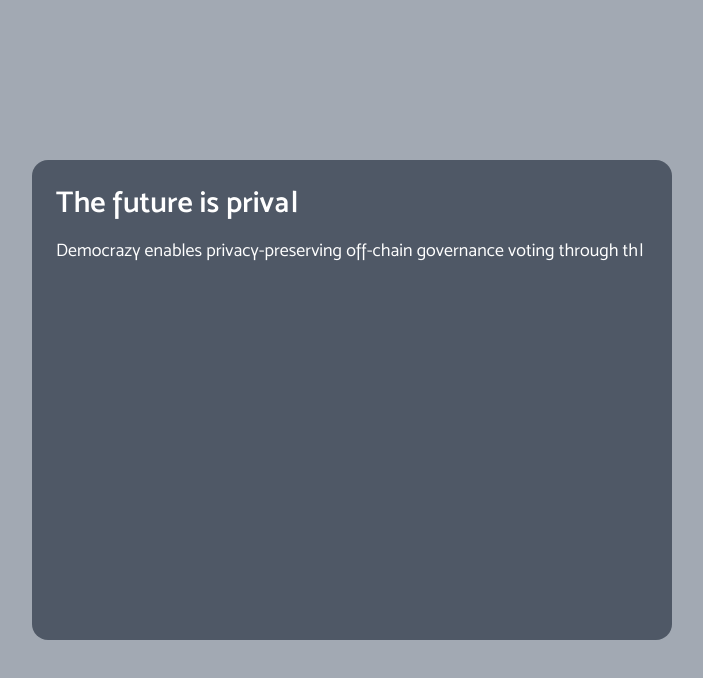
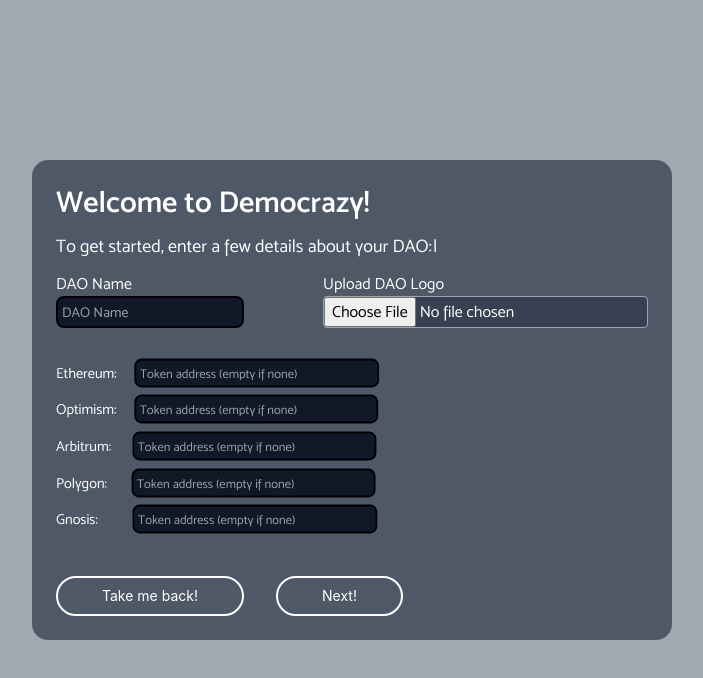
Before and after one commit to democrazy-eth-amsterdam/fe, a Next.js app: page /components/CreateDao in a window 1280 px wide. Shown: the top 678 px of the page, without its empty margins (288-991 px from the left). Built offline with nearby package versions, Linux system fonts and the light colour scheme.

Commit message:
step two done

```diff
--- a/pages/components/CreateDao/index.tsx
+++ b/pages/components/CreateDao/index.tsx
@@ -24,9 +24,10 @@
 
 // Step 1 => Enter API Key
 // Step 2 => Enter DAO Details
+// Step 3 => Verify DAO Details
 
 const CreateDao = ({ closeHandler }: CreateDaoProps) => {
-    const [step, setStep] = useState<number>(1)
+    const [step, setStep] = useState<number>(2)
     const [daoInputs, setDaoInputs] = useState<DaoInputs>(emptyDaoInputs)
 
     const getCurrentStep = () => {
@@ -48,6 +49,7 @@
                         setTokenMetadata={(metadata: TokenMetadata) =>
                             setDaoInputs({ ...daoInputs, tokenMetadata: metadata })
                         }
+                        setStep={setStep}
                     />
                 )
         }
--- a/pages/components/CreateDao/step-two.tsx
+++ b/pages/components/CreateDao/step-two.tsx
@@ -1,4 +1,6 @@
-import { useRef, useState } from "react"
+import React, { useRef, useState } from "react"
+
+import { daoExists } from "../../../utils/firebase"
 
 import TypewriterComponent from "typewriter-effect"
 
@@ -11,15 +13,136 @@
     setDaoName: (name: string) => void
     setDaoLogo: (logo: string) => void
     setTokenMetadata: (metadata: TokenMetadata) => void
+    setStep: (step: number) => void
 }
 
-const StepTwo = ({ closeHandler, setDaoName, setDaoLogo, setTokenMetadata }: StepTwoProps) => {
+interface AddressError {
+    ethereum: string
+    optimism: string
+    arbitrum: string
+    polygon: string
+    gnosis: string
+}
+
+const emptyAddressError = {
+    ethereum: "",
+    optimism: "",
+    arbitrum: "",
+    polygon: "",
+    gnosis: "",
+}
+
+type Ref = React.MutableRefObject<HTMLInputElement>
+
+const StepTwo = ({ closeHandler, setDaoName, setDaoLogo, setTokenMetadata, setStep }: StepTwoProps) => {
     const [titleTyped, setTitleTyped] = useState<boolean>(false)
     const [showInputs, setShowInputs] = useState<boolean>(false)
     const [daoNameError, setDaoNameError] = useState<string>("")
-    const [inputError, setInputError] = useState<string>("")
+    const [logoError, setLogoError] = useState<string>("")
+    const [addressError, setAddressError] = useState<AddressError>(emptyAddressError)
 
-    const daoNameRef = useRef() as React.MutableRefObject<HTMLInputElement>
+    const daoNameRef = useRef() as Ref
+    const logoRef = useRef() as Ref
+
+    const ethRef = useRef() as Ref
+    const optiRef = useRef() as Ref
+    const arbiRef = useRef() as Ref
+    const polyRef = useRef() as Ref
+    const gnoRef = useRef() as Ref
+
+    const errMap = new Map<Ref, (err: string) => void>()
+
+    errMap.set(ethRef, (err: string) => setAddressError({ ...addressError, ethereum: err }))
+    errMap.set(optiRef, (err: string) => setAddressError({ ...addressError, optimism: err }))
+    errMap.set(arbiRef, (err: string) => setAddressError({ ...addressError, arbitrum: err }))
+    errMap.set(polyRef, (err: string) => setAddressError({ ...addressError, polygon: err }))
+    errMap.set(gnoRef, (err: string) => setAddressError({ ...addressError, gnosis: err }))
+
+    const checkAddress = (ref: Ref): boolean => {
+        if (ref.current.value === "") return true
+        if (ethRef.current.value.substring(0, 2) !== "0x") {
+            errMap.get(ref)!("Address must be a valid hexadecimal starting with 0x")
+            return false
+        }
+        if (ethRef.current.value.length !== 42) {
+            errMap.get(ref)!("Address must be 42 characters long!")
+            return false
+        }
+        if (!/^[0-9a-fA-F]+$/.test(ethRef.current.value.substring(2))) {
+            errMap.get(ref)!("Address must be a valid hexadecimal starting with 0x")
+            ref.current.style.textDecoration = "line-through"
+            return false
+        }
+        return true
+    }
+
+    const validateInfo = () => {
+        const daoName = daoNameRef.current.value
+        const daoIdentifier = daoName.replaceAll(" ", "-").toLowerCase()
+        const files = logoRef.current.files
+
+        if (daoName.length <= 2) {
+            setDaoNameError("DAO Name must be at least 3 characters long.")
+            daoNameRef.current.style.textDecoration = "line-through"
+            return
+        }
+
+        if (!files) {
+            setLogoError("Logo not uploaded")
+            return
+        }
+
+        if (files.length != 1) {
+            setLogoError("Logo not uploaded")
+            return
+        }
+
+        setLogoError("")
+
+        if (
+            !(
+                ethRef.current.value != "" ||
+                optiRef.current.value != "" ||
+                arbiRef.current.value != "" ||
+                polyRef.current.value != "" ||
+                gnoRef.current.value != ""
+            )
+        ) {
+            setAddressError({ ...addressError, ethereum: "You must enter a token address on at least one chain." })
+            return
+        }
+
+        const allValid =
+            checkAddress(ethRef) &&
+            checkAddress(optiRef) &&
+            checkAddress(arbiRef) &&
+            checkAddress(polyRef) &&
+            checkAddress(gnoRef)
+
+        if (!allValid) return
+
+        daoExists(daoIdentifier).then(exists => {
+            if (exists) {
+                setDaoNameError("A DAO with a similar name exists already.")
+                return
+            }
+            const reader = new FileReader()
+            reader.onload = event => {
+                setDaoName(daoNameRef.current.value)
+                setDaoLogo(event.target?.result as string)
+                setTokenMetadata({
+                    ethereum: ethRef.current.value,
+                    optimism: optiRef.current.value,
+                    arbitrum: arbiRef.current.value,
+                    polygon: polyRef.current.value,
+                    gnosis: gnoRef.current.value,
+                })
+                setShowInputs(false)
+                setStep(3)
+            }
+            reader.readAsDataURL(files[0])
+        })
+    }
 
     return (
         <div className="flex flex-col h-full w-full space-y-3">
@@ -51,9 +174,9 @@
                 />
             </p>
             {showInputs ? (
-                <div className="flex flex-col space-y-6 h-full w-full">
-                    <div className="flex space-x-4">
-                        <div className="flex w-full flex-col">
+                <div className="flex flex-col space-y-6 h-full w-full justify-evenly">
+                    <div className="flex space-x-4 justify-evenly">
+                        <div className="flex w-full flex-col justify-evenly">
                             <label>DAO Name</label>
                             <input
                                 type="text"
@@ -61,37 +184,128 @@
                                 className="rounded-lg bg-gray-900 border-2 border-black w-3/4 p-1 text-sm"
                                 maxLength={32}
                                 ref={daoNameRef}
+                                onInput={() => {
+                                    setDaoNameError("")
+                                    daoNameRef.current.style.textDecoration = "none"
+                                }}
                             />
                             <p className="text-red-200 text-sm">{daoNameError}</p>
                         </div>
-                        <div className="flex w-full flex-col">
+                        <div className="flex w-full flex-col justify-evenly">
                             <label>Upload DAO Logo</label>
                             <input
                                 type="file"
                                 className="block rounded bg-clip-padding focus:outline-none border-gray-400 bg-gray-700 border-[1px]"
                                 accept="image/*"
+                                ref={logoRef}
                             />
-                            <p className="text-red-200 text-sm">{inputError}</p>
+                            <p className="text-red-200 text-sm">{logoError}</p>
                         </div>
                     </div>
-                    <div className="flex flex-col h-full">
+                    <div className="flex flex-col h-full justify-evenly">
                         <div className="flex scale-90 origin-left">
                             <div className="flex flex-row space-x-4 w-11/12">
-                                <label className="flex items-center">Ethereum:</label>
+                                <label className="flex items-center">Ethereum:{"\u00A0"}</label>
                                 <input
                                     type="text"
                                     placeholder="Token address (empty if none)"
                                     className="rounded-lg bg-gray-900 border-2 border-black w-1/2 p-1 text-sm"
                                     maxLength={42}
-                                    ref={daoNameRef}
+                                    ref={ethRef}
+                                    onInput={() => {
+                                        errMap.get(ethRef)!("")
+                                        ethRef.current.style.textDecoration = "none"
+                                    }}
                                 />
-                                <p className="flex items-center text-red-200 text-sm">{daoNameError}</p>
+                                <p className="flex items-center text-red-200 text-sm">{addressError.ethereum}</p>
+                            </div>
+                        </div>
+                        <div className="flex scale-90 origin-left">
+                            <div className="flex flex-row space-x-4 w-11/12">
+                                <label className="flex items-center">Optimism:{"\u00A0"}</label>
+                                <input
+                                    type="text"
+                                    placeholder="Token address (empty if none)"
+                                    className="rounded-lg bg-gray-900 border-2 border-black w-1/2 p-1 text-sm"
+                                    maxLength={42}
+                                    ref={optiRef}
+                                    onInput={() => {
+                                        errMap.get(optiRef)!("")
+                                        optiRef.current.style.textDecoration = "none"
+                                    }}
+                                />
+                                <p className="flex items-center text-red-200 text-sm">{addressError.optimism}</p>
+                            </div>
+                        </div>
+                        <div className="flex scale-90 origin-left">
+                            <div className="flex flex-row space-x-4 w-11/12">
+                                <label className="flex items-center">
+                                    Arbitrum:{"\u00A0"}
+                                    {"\u00A0"}
+                                </label>
+                                <input
+                                    type="text"
+                                    placeholder="Token address (empty if none)"
+                                    className="rounded-lg bg-gray-900 border-2 border-black w-1/2 p-1 text-sm"
+                                    maxLength={42}
+                                    ref={arbiRef}
+                                    onInput={() => {
+                                        errMap.get(arbiRef)!("")
+                                        arbiRef.current.style.textDecoration = "none"
+                                    }}
+                                />
+                                <p className="flex items-center text-red-200 text-sm">{addressError.arbitrum}</p>
+                            </div>
+                        </div>
+                        <div className="flex scale-90 origin-left">
+                            <div className="flex flex-row space-x-4 w-11/12">
+                                <label className="flex items-center">
+                                    Polygon:{"\u00A0"}
+                                    {"\u00A0"}
+                                    {"\u00A0"}
+                                </label>
+                                <input
+                                    type="text"
+                                    placeholder="Token address (empty if none)"
+                                    className="rounded-lg bg-gray-900 border-2 border-black w-1/2 p-1 text-sm"
+                                    maxLength={42}
+                                    ref={polyRef}
+                                    onInput={() => {
+                                        errMap.get(polyRef)!("")
+                                        polyRef.current.style.textDecoration = "none"
+                                    }}
+                                />
+                                <p className="flex items-center text-red-200 text-sm">{addressError.polygon}</p>
+                            </div>
+                        </div>
+                        <div className="flex scale-90 origin-left">
+                            <div className="flex flex-row space-x-4 w-11/12">
+                                <label className="flex items-center">
+                                    Gnosis:{"\u00A0"}
+                                    {"\u00A0"}
+                                    {"\u00A0"}
+                                    {"\u00A0"}
+                                    {"\u00A0"}
+                                    {"\u00A0"}
+                                </label>
+                                <input
+                                    type="text"
+                                    placeholder="Token address (empty if none)"
+                                    className="rounded-lg bg-gray-900 border-2 border-black w-1/2 p-1 text-sm"
+                                    maxLength={42}
+                                    ref={gnoRef}
+                                    onInput={() => {
+                                        errMap.get(gnoRef)!("")
+                                        gnoRef.current.style.textDecoration = "none"
+                                    }}
+                                />
+                                <p className="flex items-center text-red-200 text-sm">{addressError.gnosis}</p>
                             </div>
                         </div>
                     </div>
                     <div className="flex space-x-8">
                         <Button onClick={closeHandler} text="Take me back!" />
-                        <Button text="Next!" />
+                        <Button text="Next!" onClick={validateInfo} />
                     </div>
                 </div>
             ) : undefined}
```
